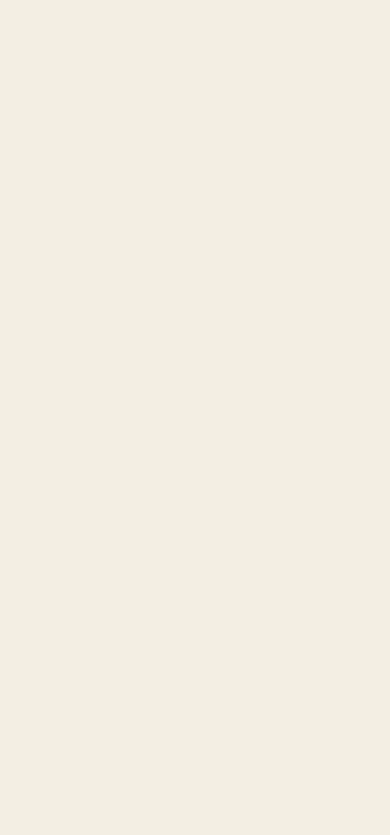
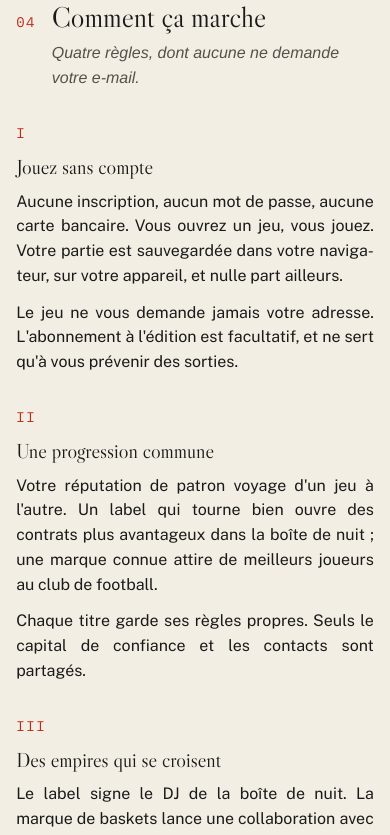
Before and after one commit to gabinlsc/tycoon, a React (Vite) app in the folder apps/web/: page / in a window 390 px wide. Shown: the part 6860-7695 px from the top of the page. Before the commit the page ends 6800 px from the top, so only its background shows below. Built offline with nearby package versions, Linux system fonts and the light colour scheme; a web font is replaced by a local one.

Commit message:
feat(comment-ca-marche): quatre colonnes d'articles sans icônes (#8)
Contenu typé dans data/howItWorks.ts, filets verticaux façon journal, révélation par masque, une colonne sur mobile.

```diff
--- a/apps/web/src/App.tsx
+++ b/apps/web/src/App.tsx
@@ -1,6 +1,7 @@
 import { Masthead } from './components/Masthead/Masthead';
 import { DailyChallenge } from './components/DailyChallenge/DailyChallenge';
 import { Headline } from './components/Headline/Headline';
+import { HowItWorks } from './components/HowItWorks/HowItWorks';
 import { Leaderboard } from './components/Leaderboard/Leaderboard';
 import { Quotes } from './components/Quotes/Quotes';
 import { Ticker } from './components/Ticker/Ticker';
@@ -19,6 +20,7 @@ export function App() {
         <Quotes />
         <DailyChallenge />
         <Leaderboard />
+        <HowItWorks />
       </main>
     </MarketProvider>
   );
--- /dev/null
+++ b/apps/web/src/components/HowItWorks/HowItWorks.tsx
@@ -0,0 +1,30 @@
+import { HOW_IT_WORKS } from '../../data/howItWorks';
+import { Reveal } from '../ui/Reveal';
+import { SectionHeading } from '../ui/SectionHeading';
+
+/** Quatre colonnes de texte façon article, sans icônes : la mise en page fait le travail. */
+export function HowItWorks() {
+  return (
+    <section id="a-propos" className="how page" aria-labelledby="comment-titre">
+      <SectionHeading
+        number="04"
+        id="comment-titre"
+        title="Comment ça marche"
+        kicker="Quatre règles, dont aucune ne demande votre e-mail."
+      />
+      <div className="how__columns">
+        {HOW_IT_WORKS.map((article) => (
+          <Reveal as="article" key={article.numeral} className="how__article">
+            <p className="how__numeral mono" aria-hidden="true">
+              {article.numeral}
+            </p>
+            <h3 className="how__title">{article.title}</h3>
+            {article.paragraphs.map((text) => (
+              <p key={text}>{text}</p>
+            ))}
+          </Reveal>
+        ))}
+      </div>
+    </section>
+  );
+}
--- /dev/null
+++ b/apps/web/src/data/howItWorks.ts
@@ -0,0 +1,41 @@
+/** Les quatre articles de la rubrique « Comment ça marche ». */
+export interface Article {
+  numeral: string;
+  title: string;
+  paragraphs: readonly string[];
+}
+
+export const HOW_IT_WORKS: readonly Article[] = [
+  {
+    numeral: 'I',
+    title: 'Jouez sans compte',
+    paragraphs: [
+      'Aucune inscription, aucun mot de passe, aucune carte bancaire. Vous ouvrez un jeu, vous jouez. Votre partie est sauvegardée dans votre navigateur, sur votre appareil, et nulle part ailleurs.',
+      "Le jeu ne vous demande jamais votre adresse. L'abonnement à l'édition est facultatif, et ne sert qu'à vous prévenir des sorties.",
+    ],
+  },
+  {
+    numeral: 'II',
+    title: 'Une progression commune',
+    paragraphs: [
+      "Votre réputation de patron voyage d'un jeu à l'autre. Un label qui tourne bien ouvre des contrats plus avantageux dans la boîte de nuit ; une marque connue attire de meilleurs joueurs au club de football.",
+      'Chaque titre garde ses règles propres. Seuls le capital de confiance et les contacts sont partagés.',
+    ],
+  },
+  {
+    numeral: 'III',
+    title: 'Des empires qui se croisent',
+    paragraphs: [
+      "Le label signe le DJ de la boîte de nuit. La marque de baskets lance une collaboration avec un artiste. Le syndicat, lui, blanchit ses recettes derrière le comptoir d'un bar.",
+      'Ces liens sont des événements de jeu : ils débloquent des contrats, des exclusivités, parfois des ennuis. Le schéma plus bas en dresse la carte.',
+    ],
+  },
+  {
+    numeral: 'IV',
+    title: 'Un défi chaque jour',
+    paragraphs: [
+      'À minuit, heure de Paris, une nouvelle grille est publiée : même jeu, même capital, même contrainte pour tout le monde. Quinze minutes, un objectif chiffré.',
+      "Les meilleurs scores de la veille s'affichent au podium. Personne ne peut rejouer la grille d'hier : on la lit dans le journal du lendemain.",
+    ],
+  },
+];
--- a/apps/web/src/main.tsx
+++ b/apps/web/src/main.tsx
@@ -10,6 +10,7 @@ import './styles/quotes.css';
 import './styles/sparkline.css';
 import './styles/daily.css';
 import './styles/leaderboard.css';
+import './styles/how.css';
 import { App } from './App';
 import { initIntro } from './lib/intro';
 
--- /dev/null
+++ b/apps/web/src/styles/how.css
@@ -0,0 +1,61 @@
+.how {
+  padding-block: var(--sp-7);
+}
+.how__columns {
+  display: grid;
+  gap: var(--sp-6) 0;
+  grid-template-columns: 1fr;
+}
+@media (min-width: 40rem) {
+  .how__columns {
+    grid-template-columns: repeat(2, 1fr);
+  }
+}
+@media (min-width: 72rem) {
+  .how__columns {
+    grid-template-columns: repeat(4, 1fr);
+  }
+}
+
+.how__article {
+  display: flex;
+  flex-direction: column;
+  gap: var(--sp-3);
+  padding-inline: var(--sp-5);
+  text-align: justify;
+  hyphens: auto;
+}
+/* Filets verticaux entre colonnes, comme dans un journal */
+@media (min-width: 40rem) {
+  .how__article:nth-child(even) {
+    border-left: var(--rule-thin) solid var(--rule-faint);
+  }
+}
+@media (min-width: 72rem) {
+  .how__article {
+    border-left: var(--rule-thin) solid var(--rule-faint);
+  }
+  .how__article:first-child {
+    border-left: 0;
+    padding-left: 0;
+  }
+  .how__article:last-child {
+    padding-right: 0;
+  }
+}
+@media (max-width: 39.99rem) {
+  .how__article {
+    padding-inline: 0;
+  }
+}
+
+.how__numeral {
+  color: var(--vermillion);
+  font-size: var(--fs-small);
+  letter-spacing: 0.12em;
+}
+.how__title {
+  font-size: var(--fs-h3);
+  text-align: left;
+  text-wrap: balance;
+}
```
